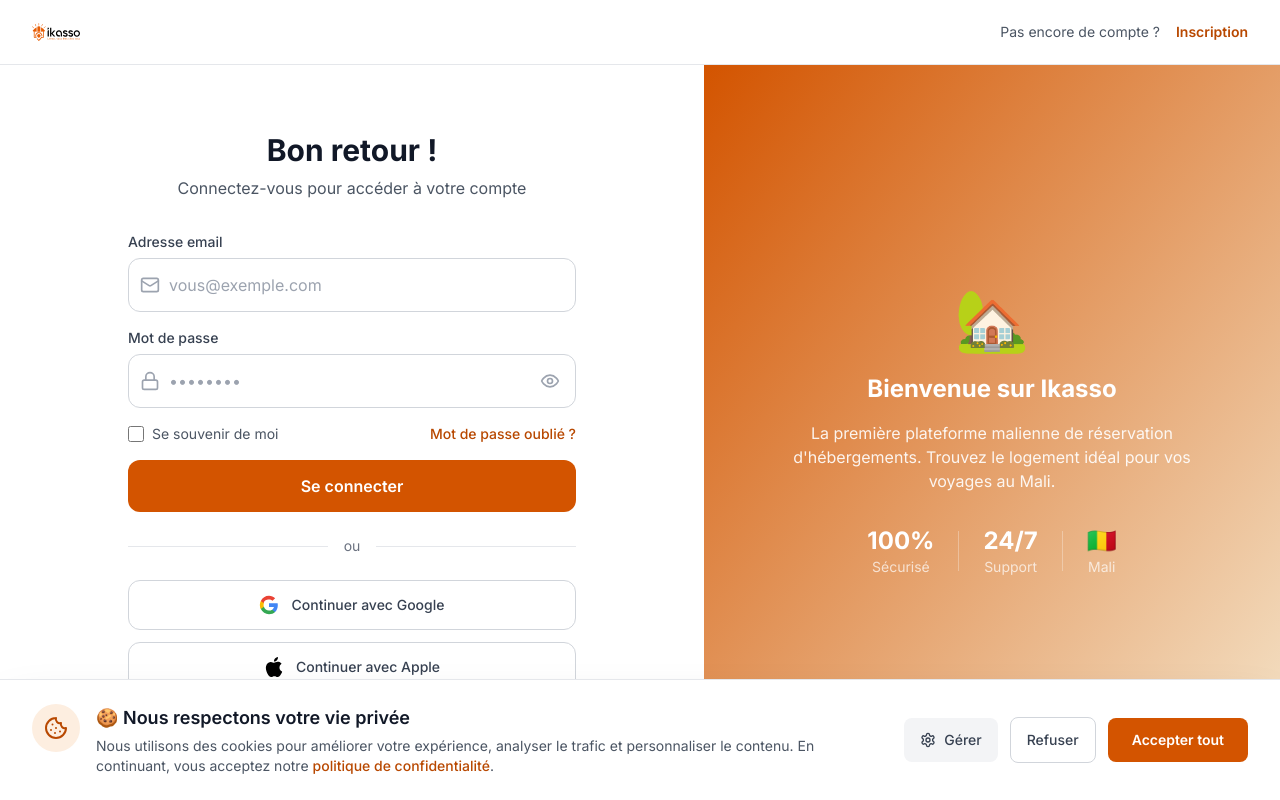
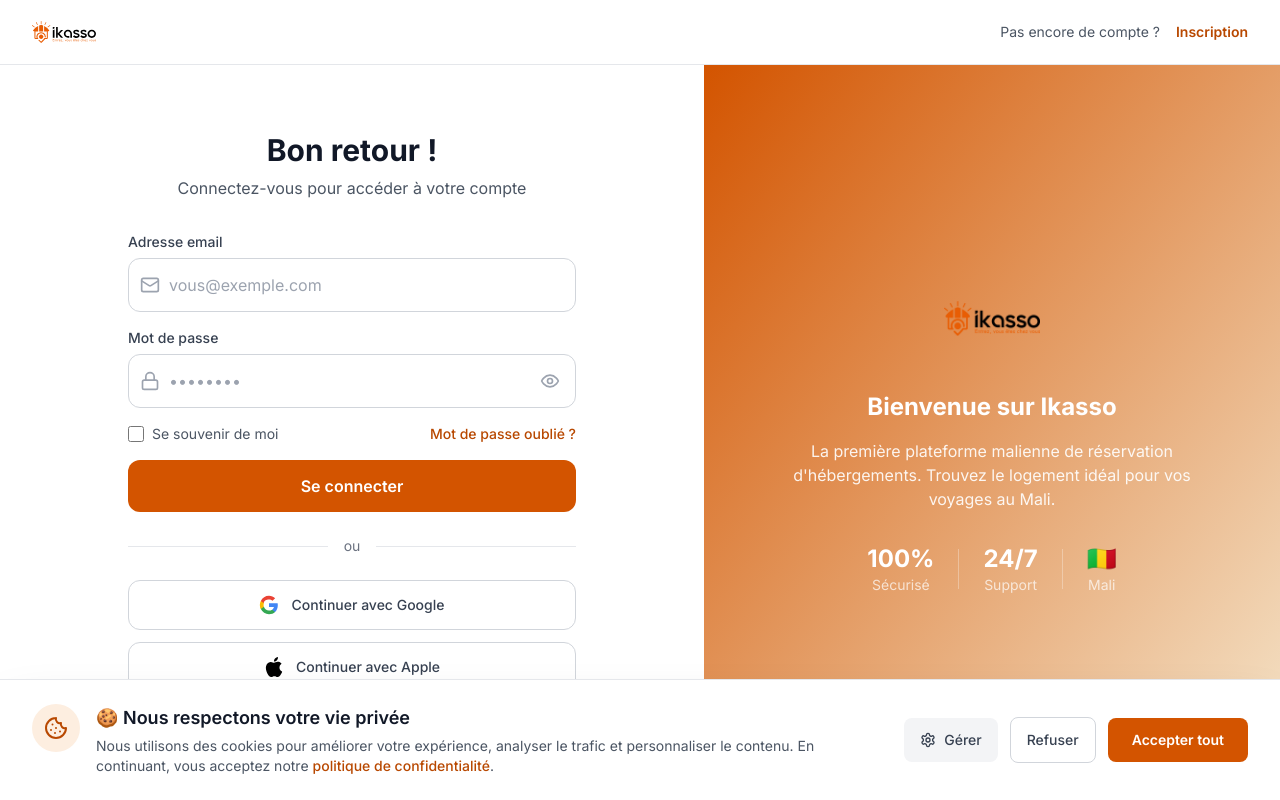
Before and after one commit to isanogo97/ikasso-, a Next.js app in the folder apps/web/: page /auth/login in a window 1280 px wide. Built offline with nearby package versions, Linux system fonts and the light colour scheme.

Commit message:
🎨 Logos améliorés: XL sur accueil + Vrai logo sur page login (remplace 🏡)

```diff
--- a/apps/web/app/auth/login/page.tsx
+++ b/apps/web/app/auth/login/page.tsx
@@ -269,7 +269,17 @@
         {/* Partie droite - Desktop only */}
         <div className="hidden lg:flex flex-1 bg-gradient-to-br from-primary-500 to-secondary-500 items-center justify-center p-12 max-w-xl">
           <div className="max-w-md text-white text-center">
-            <div className="text-6xl mb-6">🏡</div>
+            <div className="mb-6 flex justify-center">
+              <img
+                src="/images/logos/ikasso-logo-400.png"
+                alt="Ikasso Logo"
+                className="w-24 h-24 object-contain"
+                onError={(e) => {
+                  const target = e.target as HTMLImageElement
+                  target.src = '/images/logos/ikasso-logo.svg'
+                }}
+              />
+            </div>
             <h2 className="text-2xl font-bold mb-4">
               Bienvenue sur Ikasso
             </h2>
--- a/apps/web/app/auth/register-new/page.tsx
+++ b/apps/web/app/auth/register-new/page.tsx
@@ -315,7 +315,7 @@
               <div className="grid grid-cols-2 gap-3">
                 {[
                   { type: 'client', emoji: '🏠', title: t('register.travel'), desc: t('register.book_accommodations') },
-                  { type: 'hote', emoji: '🏡', title: t('register.host'), desc: t('register.offer_accommodation') },
+                  { type: 'hote', emoji: '🏠', title: t('register.host'), desc: t('register.offer_accommodation') },
                 ].map(({ type, emoji, title, desc }) => (
                   <button
                     key={type}
--- a/apps/web/app/components/Logo.tsx
+++ b/apps/web/app/components/Logo.tsx
@@ -5,16 +5,17 @@
 interface LogoProps {
   className?: string
   showText?: boolean
-  size?: 'sm' | 'md' | 'lg'
+  size?: 'sm' | 'md' | 'lg' | 'xl'
   mobileCompact?: boolean
 }
 
 export default function Logo({ className = '', showText = false, size = 'md', mobileCompact = false }: LogoProps) {
 
   const sizeClasses = {
-    sm: 'h-10 w-10',
-    md: 'h-12 w-12',
-    lg: 'h-16 w-16'
+    sm: 'h-12 w-12',
+    md: 'h-16 w-16',
+    lg: 'h-20 w-20',
+    xl: 'h-24 w-24'
   }
 
   const textSizeClasses = {
--- a/apps/web/app/page.tsx
+++ b/apps/web/app/page.tsx
@@ -70,7 +70,7 @@
             {/* Logo - Centré sur mobile */}
             <div className="flex-1 lg:flex-none flex justify-start lg:justify-start">
               <Link href="/" className="flex-shrink-0">
-                <Logo size="lg" showText={false} />
+                <Logo size="xl" showText={false} />
               </Link>
             </div>
 
```
